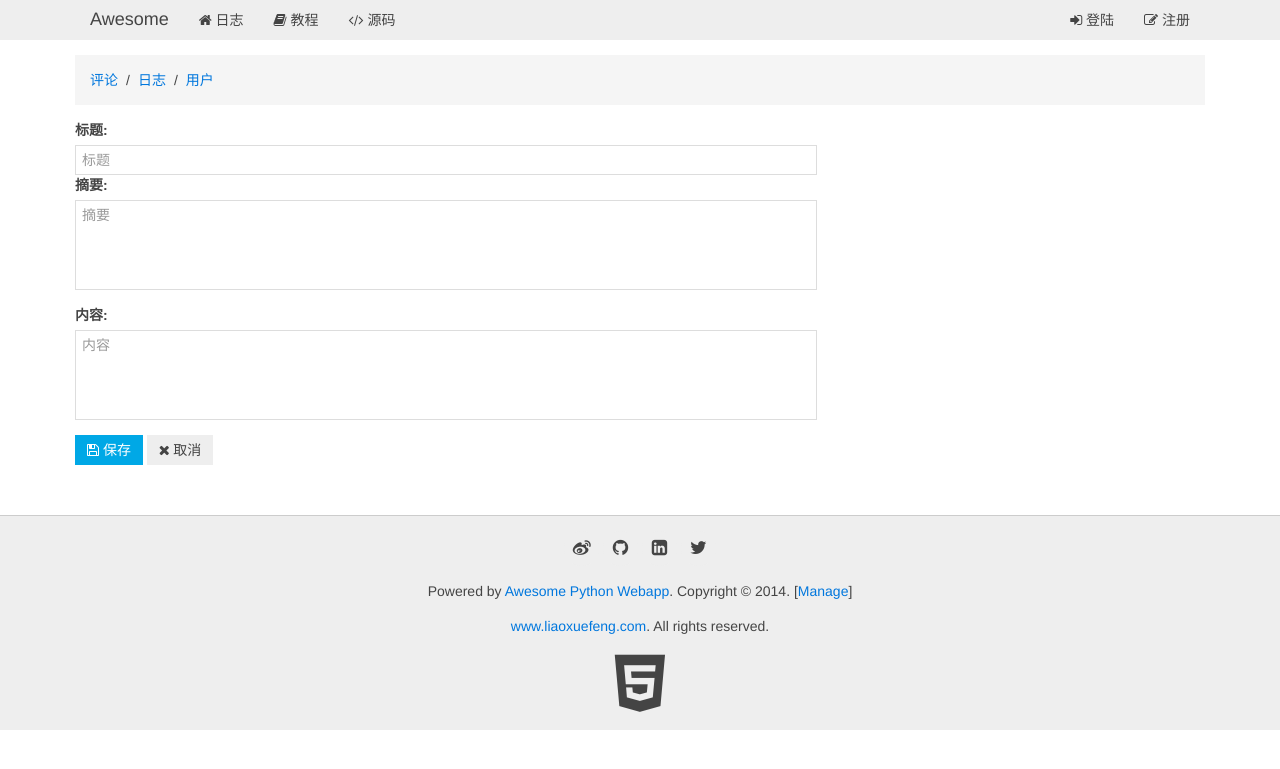
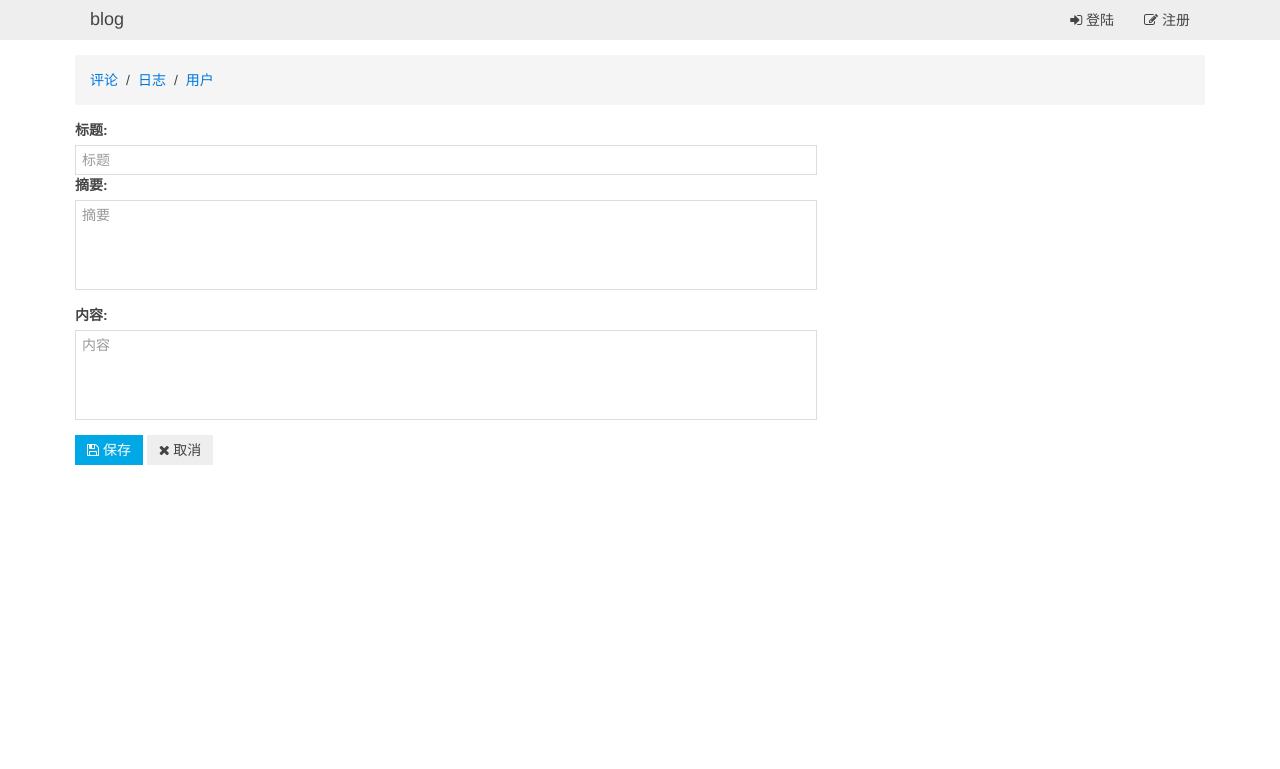
Before and after one commit to eddieeddieeddiejones/blog-website, a Python web app: template awesome-python3-webapp/www/templates/manage_blog_edit.html in a window 1280 px wide. Shown: the top 769 px of the page. Run offline with Jinja, Linux system fonts and the light colour scheme; the template is opened without the code that fills it, so the values that code supplies are empty.

Commit message:
feature: delete some links

```diff
--- a/awesome-python3-webapp/www/templates/__base__.html
+++ b/awesome-python3-webapp/www/templates/__base__.html
@@ -12,16 +12,16 @@
     <meta http-equiv="X-UA-Compatible" content="ie=edge">
     <title>Document</title>
     <link rel="stylesheet" href="/static/css/uikit.min.css">
+    <style>
+      body {
+        padding-bottom: 100px;
+      }
+    </style>
 </head>
 <body>
     <nav class="uk-navbar uk-navbar-attached uk-margin-bottom">
         <div class="uk-container uk-container-center">
-            <a href="/" class="uk-navbar-brand">Awesome</a>
-            <ul class="uk-navbar-nav">
-                <li data-url="blogs"><a href="/"><i class="uk-icon-home"></i> 日志</a></li>
-                <li><a target="_blank" href="http://www.liaoxuefeng.com/wiki/0014316089557264a6b348958f449949df42a6d3a2e542c000"><i class="uk-icon-book"></i> 教程</a></li>
-                <li><a target="_blank" href="https://github.com/michaelliao/awesome-python3-webapp"><i class="uk-icon-code"></i> 源码</a></li>
-            </ul>
+            <a href="/" class="uk-navbar-brand">blog</a>
             <div class="uk-navbar-flip">
                 <ul class="uk-navbar-nav">
                 {% if __user__ %}
@@ -50,23 +50,6 @@
             <!-- // content -->
         </div>
     </div>
-
-    <div class="uk-margin-large-top" style="background-color:#eee; border-top:1px solid #ccc;">
-        <div class="uk-container uk-container-center uk-text-center">
-            <div class="uk-panel uk-margin-top uk-margin-bottom">
-                <p>
-                    <a target="_blank" href="http://weibo.com/liaoxuefeng" class="uk-icon-button uk-icon-weibo"></a>
-                    <a target="_blank" href="https://github.com/michaelliao" class="uk-icon-button uk-icon-github"></a>
-                    <a target="_blank" href="http://www.linkedin.com/in/liaoxuefeng" class="uk-icon-button uk-icon-linkedin-square"></a>
-                    <a target="_blank" href="https://twitter.com/liaoxuefeng" class="uk-icon-button uk-icon-twitter"></a>
-                </p>
-                <p>Powered by <a href="https://www.liaoxuefeng.com/wiki/1016959663602400/1018138223191520" target="_blank">Awesome Python Webapp</a>. Copyright &copy; 2014. [<a href="/manage/blogs" target="_blank">Manage</a>]</p>
-                <p><a href="http://www.liaoxuefeng.com/" target="_blank">www.liaoxuefeng.com</a>. All rights reserved.</p>
-                <a target="_blank" href="http://www.w3.org/TR/html5/"><i class="uk-icon-html5" style="font-size:64px; color: #444;"></i></a>
-            </div>
-
-        </div>
-    </div>
 <script src="/static/js/vue.min.js"></script>
 <script src="/static/js/jquery.min.js"></script>
 <script src="/static/js/uikit.min.js"></script>
```
Also changed, not shown: awesome-python3-webapp/www/templates/blogs.html (+1 -13 lines).
